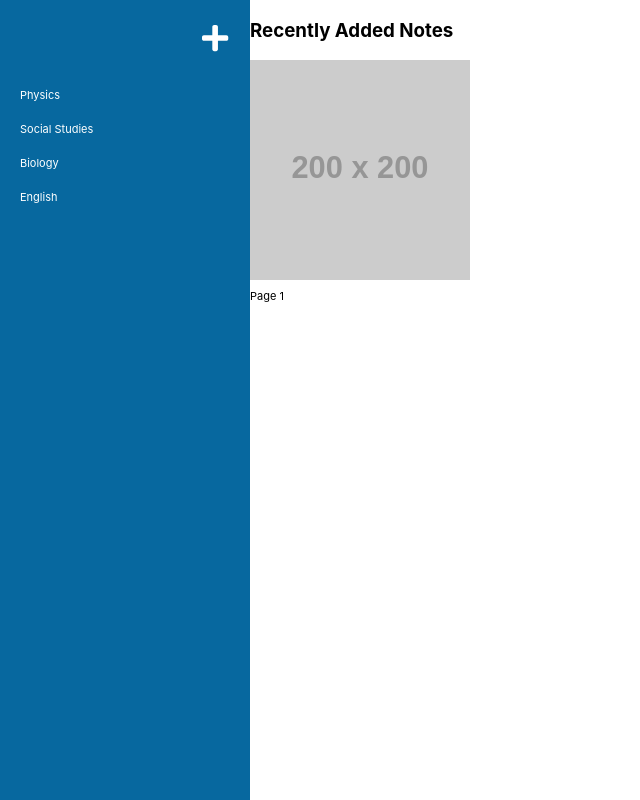
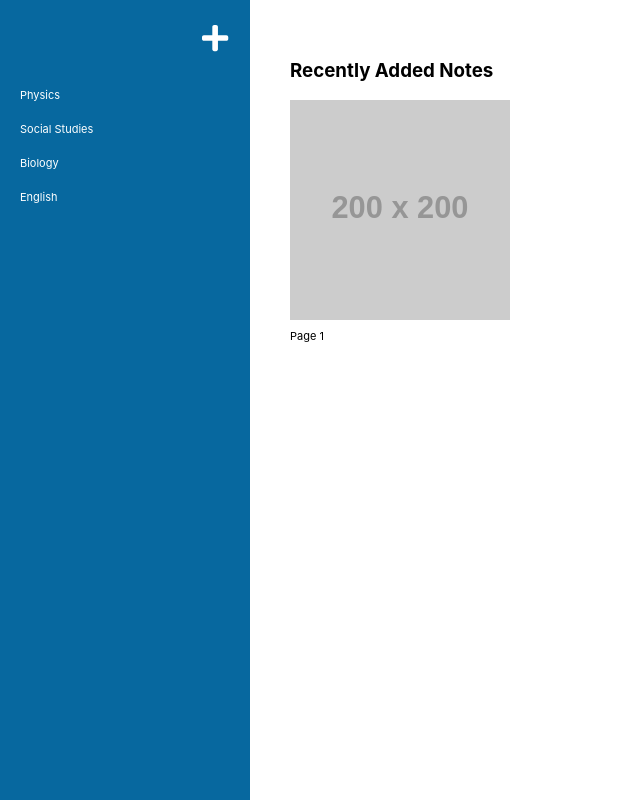
Before and after one commit to hyungmogu/note-sharing-app, a React (Create React App) app in the folder web/: page /note-sharing-app/home in a window 1280 px wide. Shown: the whole page, without its empty margins (0-640 px from the left). Built offline with nearby package versions, Linux system fonts and the light colour scheme.

Commit message:
style: add spacings between container and content 'HomeScreen'

```diff
--- a/web/src/App.scss
+++ b/web/src/App.scss
@@ -194,6 +194,10 @@ input {
   }
 }
 
+.main--type-content {
+  padding: 40px;
+}
+
 .section--screen {
   display: flex;
   height: inherit;
--- a/web/src/screens/HomeScreen.js
+++ b/web/src/screens/HomeScreen.js
@@ -10,10 +10,8 @@ class HomeScreen extends Component {
             className="section--screen section--screen-home"
             >
                 <main className="main--type-content">
-                    <section>
-                        <h3>Recently Added Notes</h3>
-                        <ImageFileObject/>
-                    </section>
+                    <h3>Recently Added Notes</h3>
+                    <ImageFileObject/>
                 </main>
             </section>
         );
```
